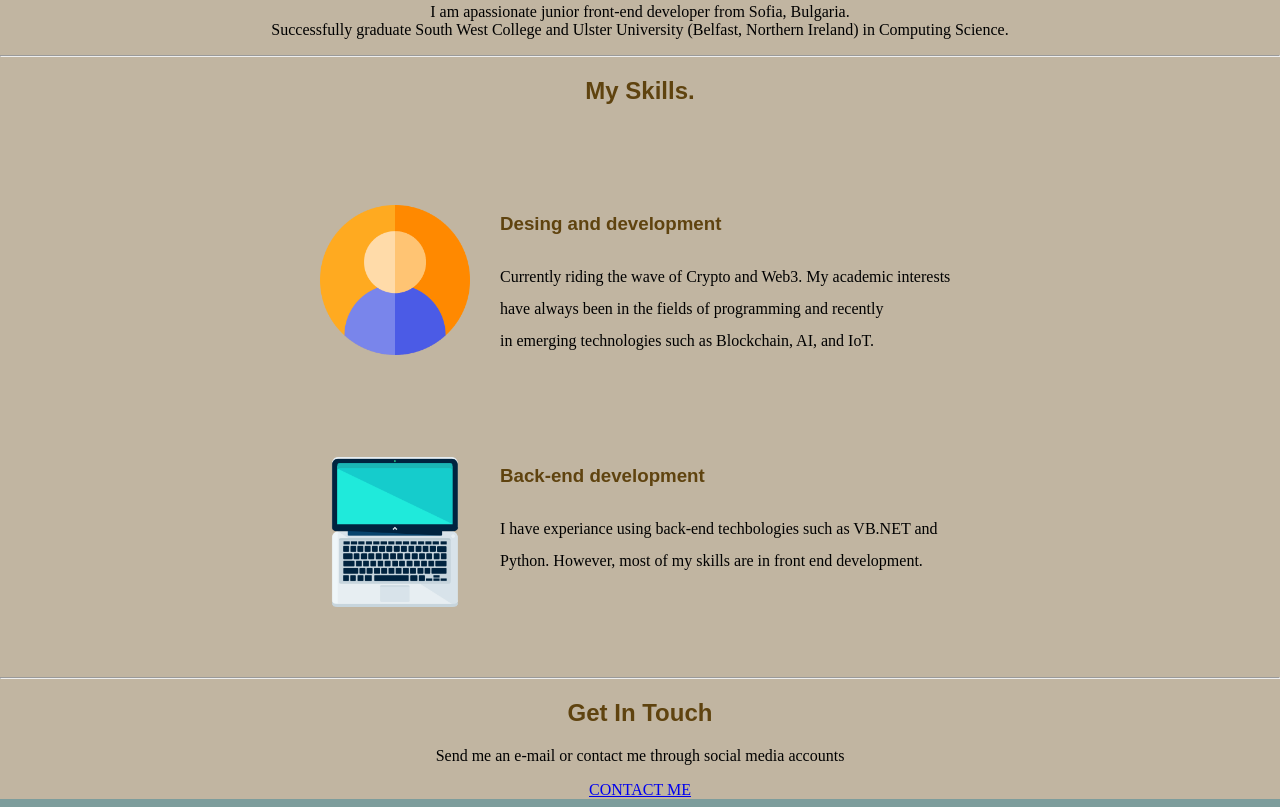
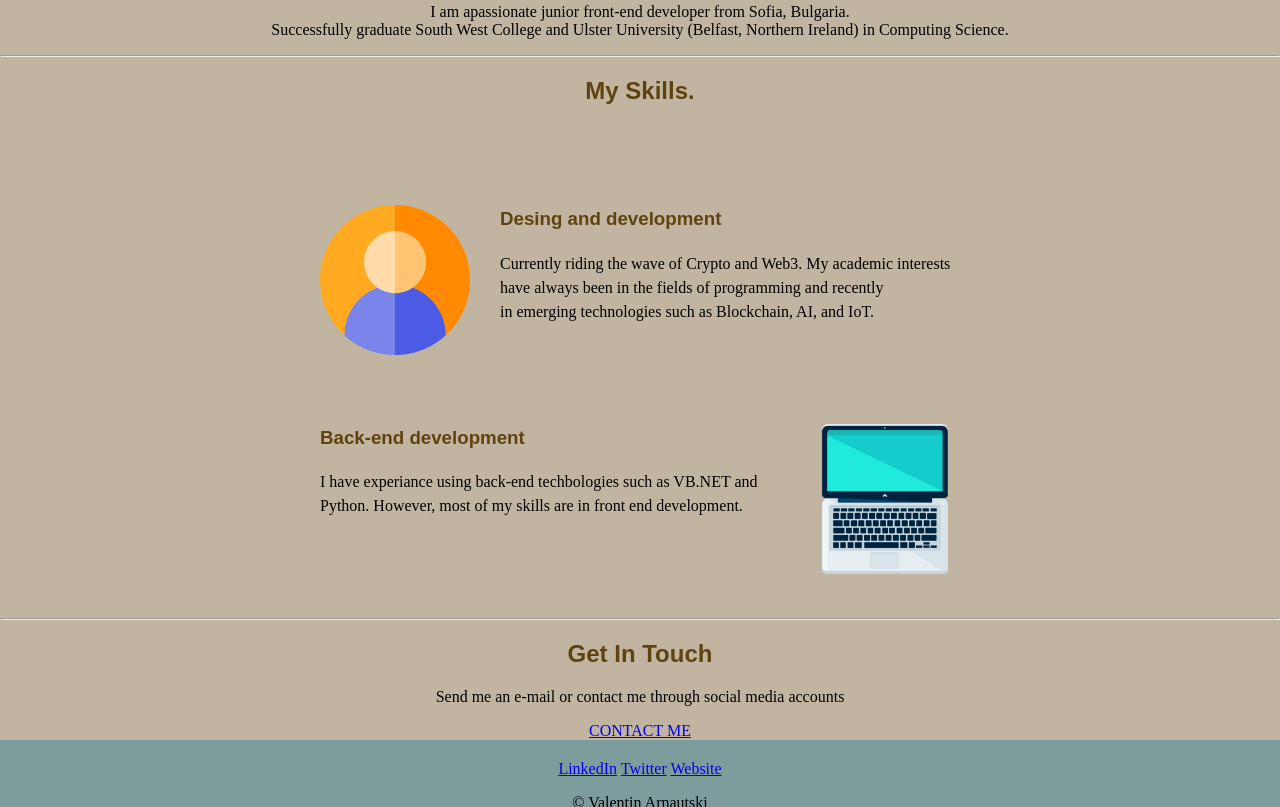
Before and after one commit to ValentinAr7/JS-BackEnd-Exercises, a plain HTML site: page CSS - My site/index.html in a window 1280 px wide. Shown: the part 666-1473 px from the top of the page. Drawn offline with Linux system fonts and the light colour scheme.

Commit message:
line hights

```diff
--- a/CSS - My site/style.css
+++ b/CSS - My site/style.css
@@ -56,7 +56,7 @@ h2{
     width: 50%;
     margin: 100px auto 100px auto;
     text-align: left;
-    line-height: 2;
+    line-height: 1.5;
 
 }
 
@@ -72,13 +72,13 @@ h2{
     width: 50%;
     margin: 100px auto 100px auto;
     text-align: left;
-    line-height: 2;
+    line-height: 1.5;
 
 }
 
 .laptop{
     width: 150px;
     height: 150px;
-    float: left;
-    margin-right: 30px;
+    float: right;
+    margin-left: 30px;
 }
```
